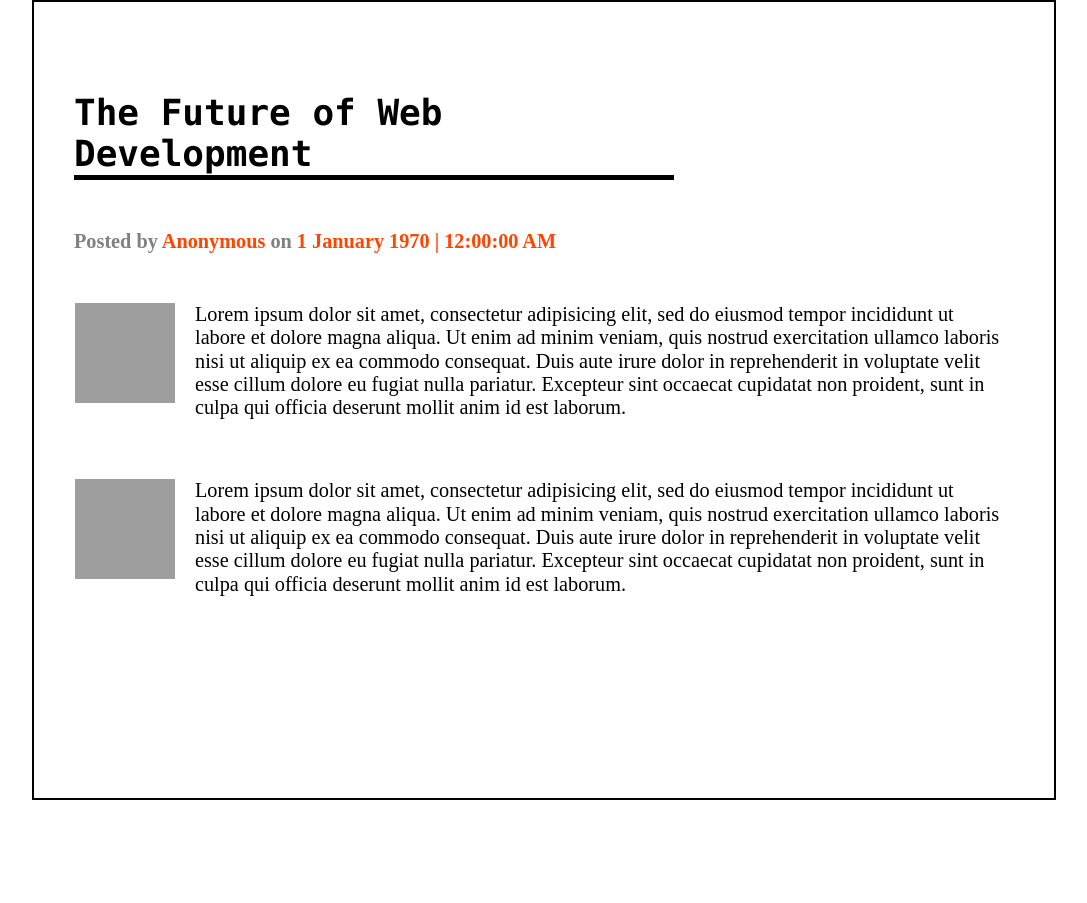
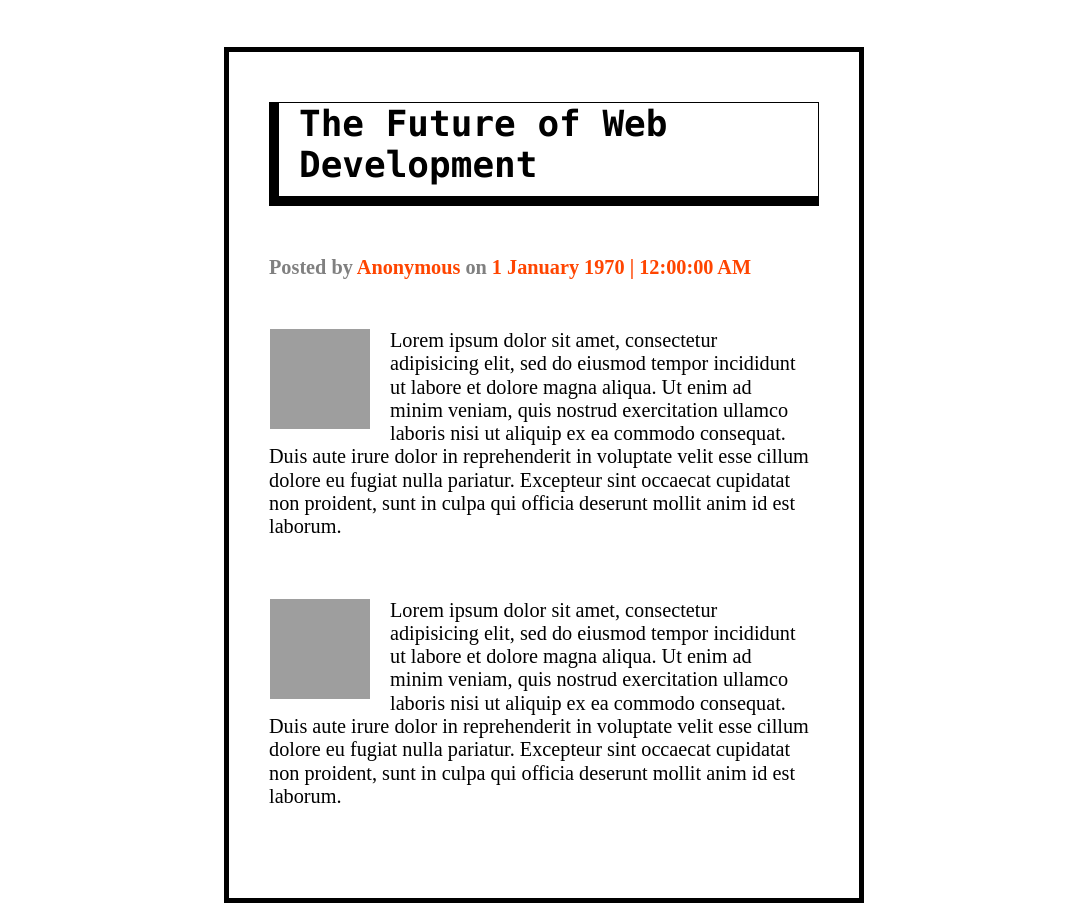
Before and after one commit to iamserda/blogPost, a plain HTML site: page index.html in a window 1280 px wide. Shown: the whole page, without its empty margins (96-1183 px from the left). Before the commit the page ends 800 px from the top, so only its background shows below. Drawn offline with nearby package versions, Linux system fonts and the light colour scheme; grey boxes are pictures that could not be loaded.

Commit message:
updated style, and margins

```diff
--- a/style.css
+++ b/style.css
@@ -23,7 +23,7 @@ Your main goal is to take the given HTML for a blog post and make it look good u
 *{box-sizing: border-box}
 html,body{
     margin: 0;
-    padding: 0;
+    padding: 1px;
     font-family: 'Times New Roman', Times, serif;
     font-size: 1.125rem;
     height: 100vh;
@@ -34,22 +34,24 @@ h1,h2,h3,p{
 }
 
 .main{
-    padding: 40px;
-    width: 80vw;
-    margin: 0 auto;
-    border: 2px solid black;
-    display: relative;
-    bottom: 0;
-    top: 0;
-    min-height: 100vh;
+    padding: 0 40px 40px;
+    width: 50vw;
+    margin: 2.5rem auto;
+    border: 5px solid black;
 }
 
 .main .title{
     font-family: Menlo,Monaco,Courier New, Courier, monospace;
     margin: 50px 0;
     font-size: 2rem;
-    max-width: 600px;
-    border-bottom: 5px solid black;
+    max-width: 700px;
+    border-bottom: 10px solid black;
+    border-top: 1px solid black;
+    border-right: 1px solid black;
+    border-left: 10px solid black;
+    /* border: 1px 1px 5px 5px solid black; */
+    padding: 0 0 10px 20px;
+
 }
 
 .meta{
```
